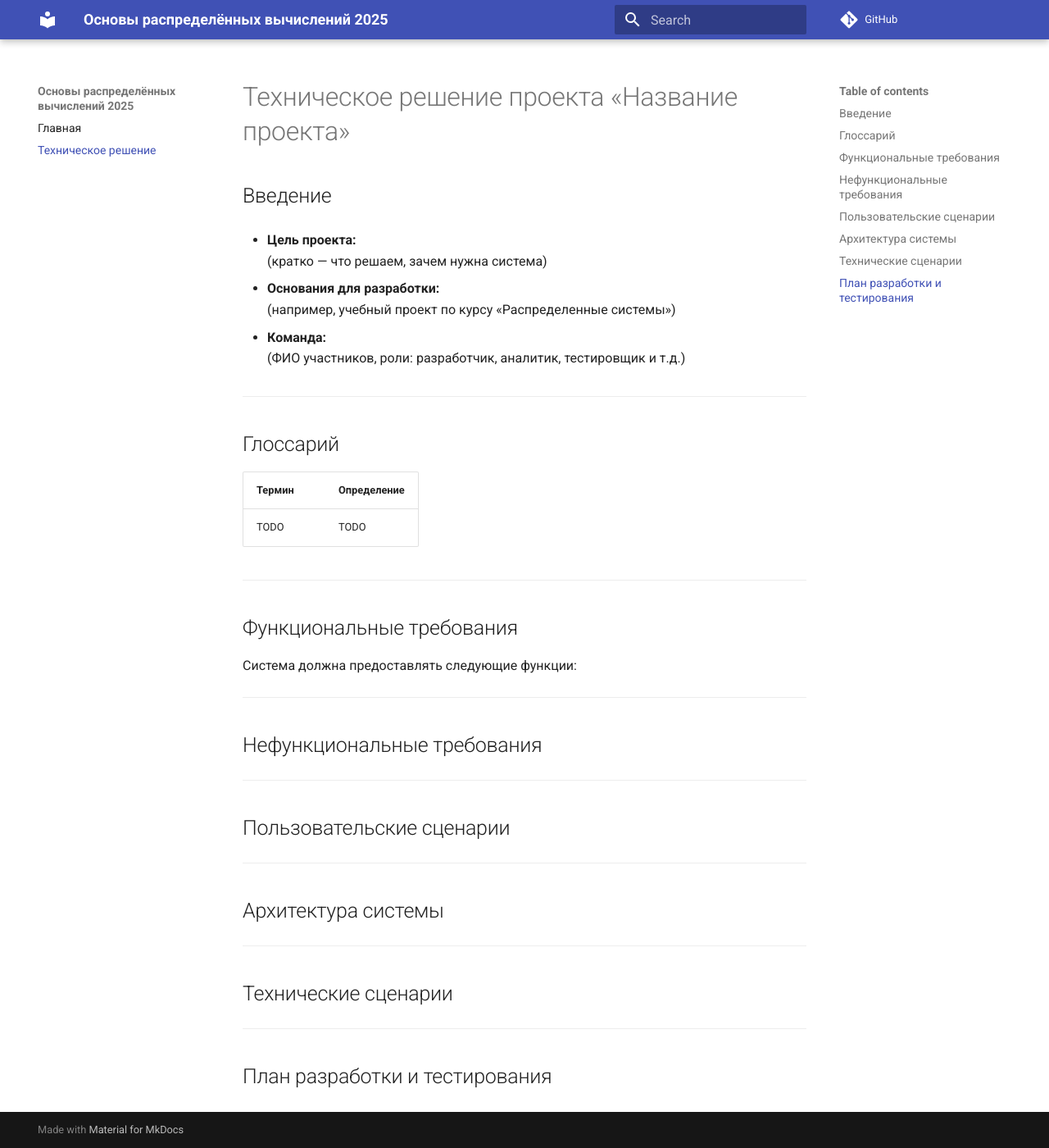
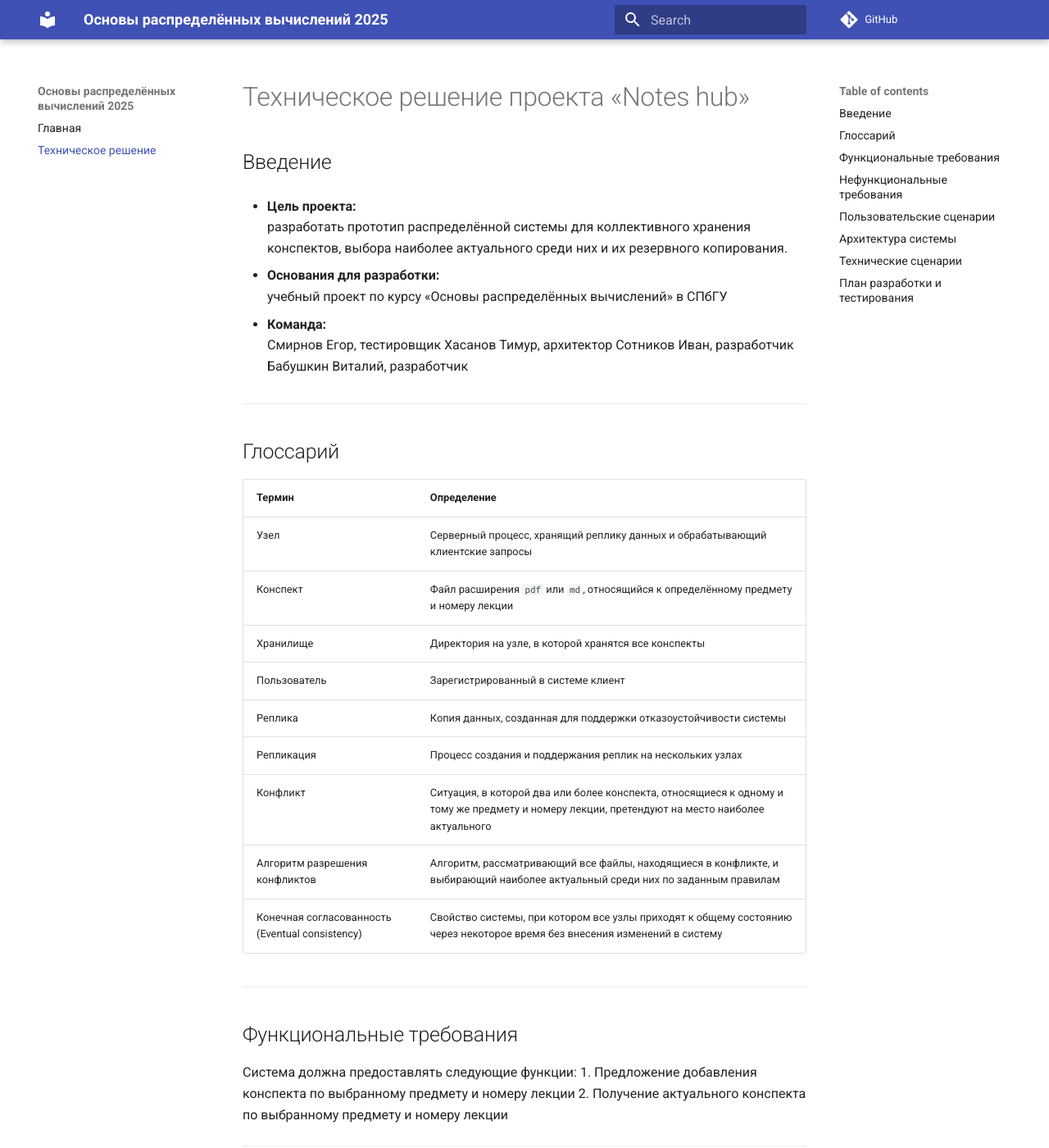
Before and after one commit to spbu-ds-practicum-2026/TEVI, an MkDocs documentation site: the page built from docs/tr.md, in a window 1280 px wide and 1400 px high. Shown: the whole window at 82% size. Built offline with MkDocs 1.6.1 and Material for MkDocs 9.7.7, drawn with Linux system fonts in a browser that asks for light colours; comment, search, counter and statistics services are not loaded; some of the changed text lies outside the part shown.

Commit message:
Update tr.md

```diff
--- a/docs/tr.md
+++ b/docs/tr.md
@@ -1,35 +1,62 @@
-# Техническое решение проекта «Название проекта»
+# Техническое решение проекта «Notes hub»
 
 ## Введение
 - **Цель проекта:**
-  (кратко — что решаем, зачем нужна система)
+  разработать прототип распределённой системы для коллективного хранения конспектов, выбора наиболее актуального среди них и их резервного копирования.
 
 - **Основания для разработки:**
-  (например, учебный проект по курсу «Распределенные системы»)
+  учебный проект по курсу «Основы распределённых вычислений» в СПбГУ
 
 - **Команда:**
-  (ФИО участников, роли: разработчик, аналитик, тестировщик и т.д.)
+  Смирнов Егор, тестировщик
+  Хасанов Тимур, архитектор
+  Сотников Иван, разработчик
+  Бабушкин Виталий, разработчик
 
 ---
 
 ## Глоссарий
-| Термин        | Определение |
-|---------------|-------------|
-| TODO  | TODO |
+| Термин                                          | Определение                                                                                                                                    |
+| ----------------------------------------------- | ---------------------------------------------------------------------------------------------------------------------------------------------- |
+| Узел                                            | Серверный процесс, хранящий реплику данных и обрабатывающий клиентские запросы                                                                 |
+| Конспект                                        | Файл расширения `pdf` или `md`, относящийся к определённому предмету и номеру лекции                                                           |
+| Хранилище                                       | Директория на узле, в которой хранятся все конспекты                                                                                           |
+| Пользователь                                    | Зарегистрированный в системе клиент                                                                                                            |
+| Реплика                                         | Копия данных, созданная для поддержки отказоустойчивости системы                                                                               |
+| Репликация                                      | Процесс создания и поддержания реплик на нескольких узлах                                                                                      |
+| Конфликт                                        | Ситуация, в которой два или более конспекта, относящиеся к одному и тому же предмету и номеру лекции, претендуют на место наиболее актуального |
+| Алгоритм разрешения конфликтов                  | Алгоритм, рассматривающий все файлы, находящиеся в конфликте, и выбирающий наиболее актуальный среди них по заданным правилам                  |
+| Конечная согласованность (Eventual consistency) | Свойство системы, при котором все узлы приходят к общему состоянию через некоторое время без внесения изменений в систему                      |
 
 ---
 
 ## Функциональные требования
 Система должна предоставлять следующие функции:
+1. Предложение добавления конспекта по выбранному предмету и номеру лекции
+2. Получение актуального конспекта по выбранному предмету и номеру лекции
 
 ---
 
 ## Нефункциональные требования
-
+Система должна поддерживать следующие свойства:
+- Поддержка горизонтальной масштабируемости
+- Доступность: 99,9%
+- Отказоустойчивость
+- Конечная согласованность
 
 ---
 
 ## Пользовательские сценарии
+1. Предложение добавления конспекта
+	- Пользователь выбирает желаемый файл для предложения по выбранному предмету и номеру лекции в клиентском приложении
+	- Клиентское приложение отправляет запрос на рассмотрение обновления в систему
+	- Система выполняет сравнение с текущим вариантом конспекта и в случае, если предложенный оказывается актуальнее, заменяет старый или отсутствующий конспект на предложенный
+	- Пользователь получает обратную связь от системы о принятом решении
+2. Получение актуального конспекта
+	- Пользователь выбирает желаемый предмет и номер лекции в клиентском приложении
+	- Клиентское приложение отправляет запрос на чтение в систему
+	- Система выбирает наиболее актуальный из доступных конспект и возвращает пользователю файл с ним
+	- Пользователь получает файл с конспектом
 
 ---
 
```
